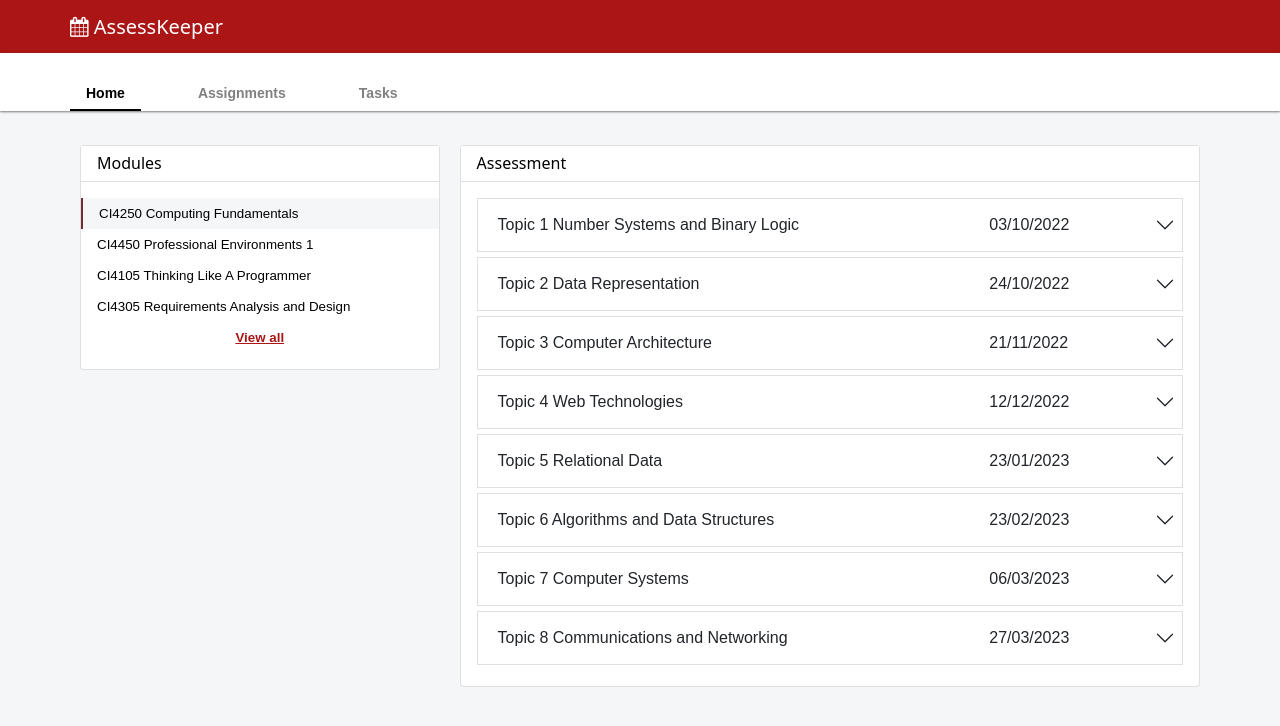
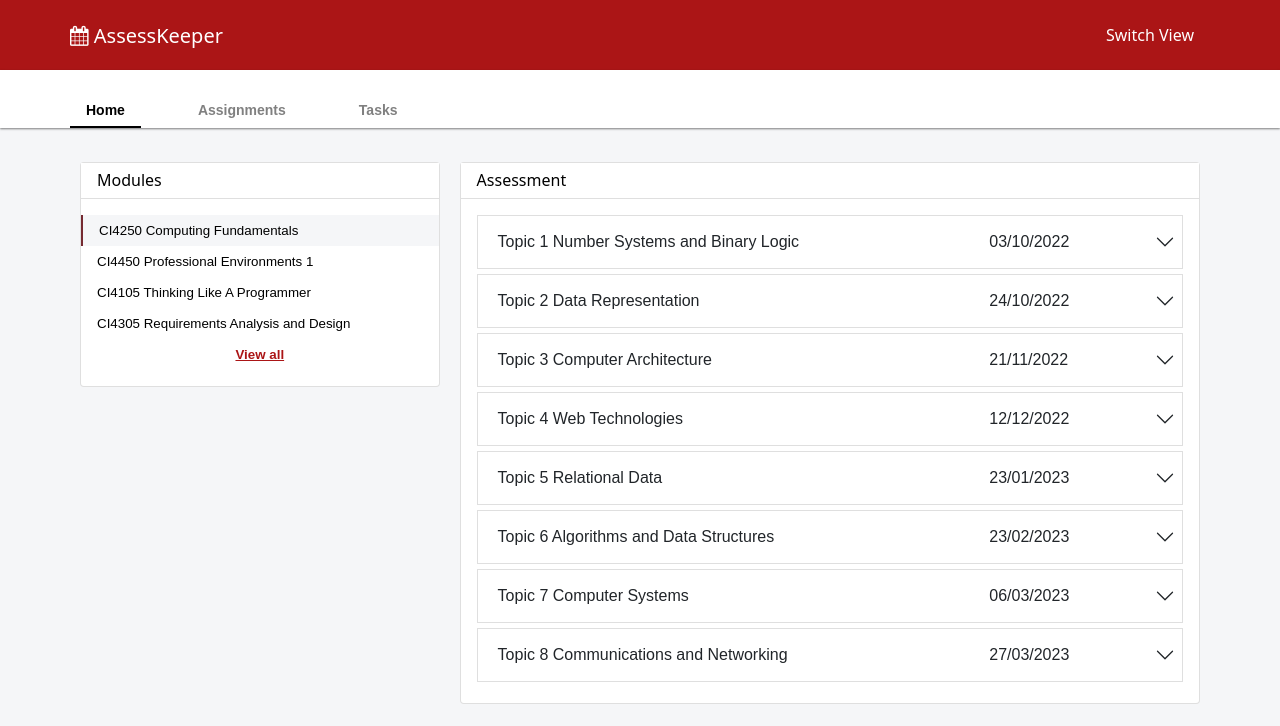
Before and after one commit to Mihir42/Assessment-Keeper-CSE-Connect, a React (Vite) app: page / in a window 1280 px wide. Shown: the top 726 px of the page. Built offline with nearby package versions, Linux system fonts and the light colour scheme.

Commit message:
Updated header

```diff
--- a/src/components/layout/Header.jsx
+++ b/src/components/layout/Header.jsx
@@ -6,15 +6,9 @@ export default function Header() {
 		<nav className="navbar navbar-expand-lg">
 			<div className="container">
 				<NavLink to="/" className="navbar-brand"><i className="fa fa-calendar"></i> AssessKeeper</NavLink>
-				<div className="collapse navbar-collapse" id="navbarSupportedContent">
-					<ul className="navbar-nav me-auto mb-2 mb-lg-0">
-					</ul>
-					<ul className="navbar-nav d-flex">
-						<li className="navbar-nav">
-							<a className="nav-link" href="#">Switch View</a>
-						</li>
-					</ul>
-				</div>
+				<li className="navbar-nav">
+					<a className="nav-link" href="#">Switch View</a>
+				</li>
 			</div>
 		</nav>
 	);
```
